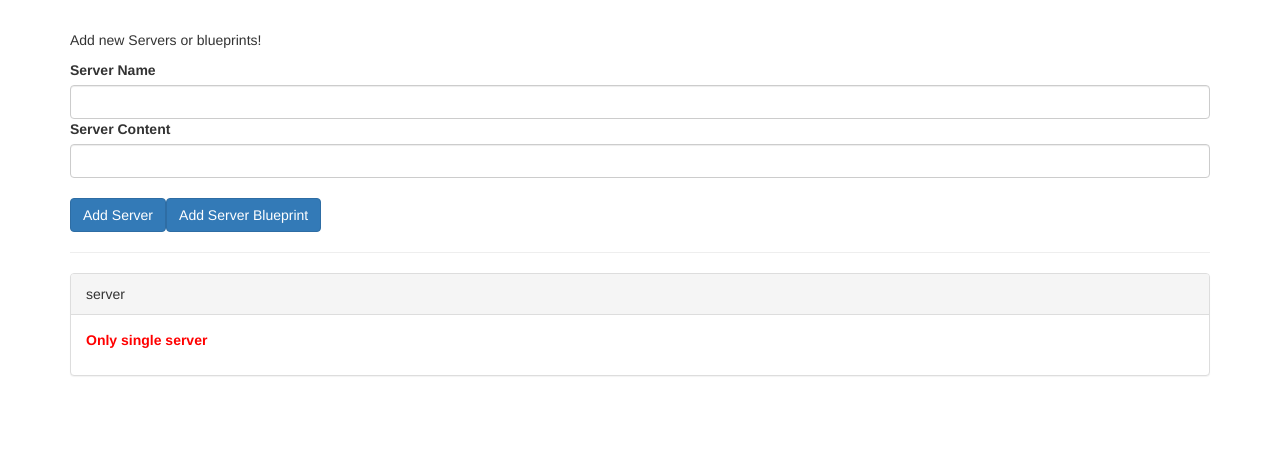
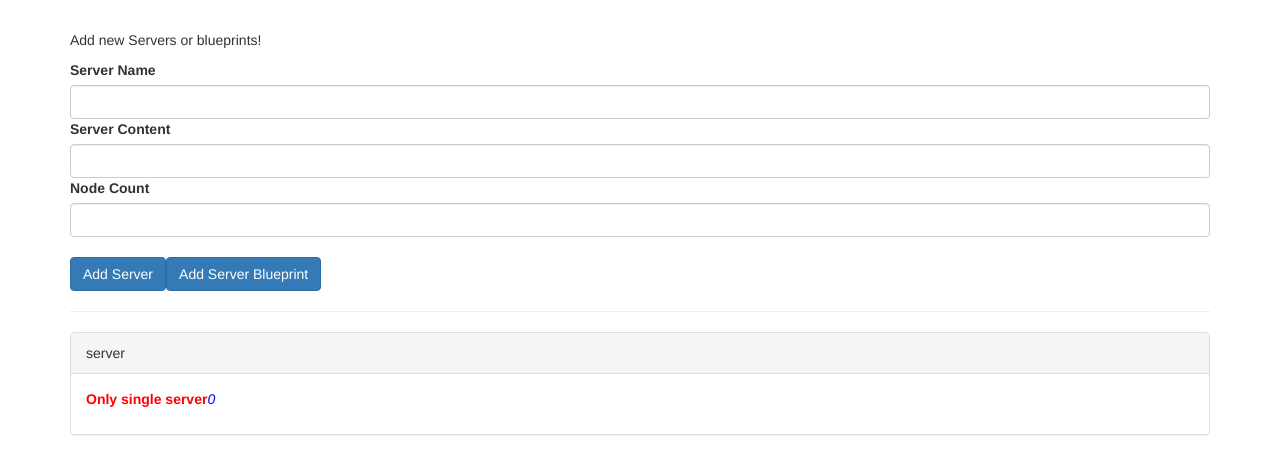
Before and after one commit to sopehl/angular-practice, an Angular app in the folder cmp-data-binding1/: page / in a window 1280 px wide. Shown: the top 474 px of the page. Built offline with nearby package versions, Linux system fonts and the light colour scheme.

Commit message:
Added ViewChild and local variable

```diff
--- a/cmp-data-binding1/src/app/app.component.ts
+++ b/cmp-data-binding1/src/app/app.component.ts
@@ -6,21 +6,23 @@ import { Component } from '@angular/core';
   styleUrls: ['./app.component.css']
 })
 export class AppComponent {
-  serverElements = [{name:'server', type: 'server', content: 'Only single server'}];
+  serverElements = [{name:'server', type: 'server', content: 'Only single server', nodeCount: 0}];
 
-  onServerCreated(serverEvent : {serverName: string, serverContent: string}) {
+  onServerCreated(serverEvent : {serverName: string, serverContent: string, nodeCount: number}) {
     this.serverElements.push({
       type: 'server',
       name: serverEvent.serverName,
-      content: serverEvent.serverContent
+      content: serverEvent.serverContent,
+      nodeCount: serverEvent.nodeCount
     });
   }
 
-  onBlueprintCreated(blueprintEvent : {serverName: string, serverContent: string}) {
+  onBlueprintCreated(blueprintEvent : {serverName: string, serverContent: string, nodeCount: number}) {
     this.serverElements.push({
       type: 'blueprint',
       name: blueprintEvent.serverName,
-      content: blueprintEvent.serverContent
+      content: blueprintEvent.serverContent,
+      nodeCount: blueprintEvent.nodeCount
     });
   }
 }
--- a/cmp-data-binding1/src/app/cockpit/cockpit.component.html
+++ b/cmp-data-binding1/src/app/cockpit/cockpit.component.html
@@ -2,13 +2,16 @@
     <div class="col-xs-12">
       <p>Add new Servers or blueprints!</p>
       <label>Server Name</label>
-      <input type="text" class="form-control" [(ngModel)]="newServerName">
+      <!-- <input type="text" class="form-control" [(ngModel)]="newServerName"> -->
+      <input type="text" class="form-control" #serverNameInputElement>
       <label>Server Content</label>
       <input type="text" class="form-control" [(ngModel)]="newServerContent">
+      <label>Node Count</label>
+      <input type="number" class="form-control" #serverNodeCount>
       <br>
       <button
         class="btn btn-primary"
-        (click)="onAddServer()">Add Server</button>
+        (click)="onAddServer(serverNameInputElement)">Add Server</button>
       <button
         class="btn btn-primary"
         (click)="onAddBlueprint()">Add Server Blueprint</button>
--- a/cmp-data-binding1/src/app/cockpit/cockpit.component.ts
+++ b/cmp-data-binding1/src/app/cockpit/cockpit.component.ts
@@ -1,4 +1,4 @@
-import { Component, EventEmitter, OnInit, Output } from '@angular/core';
+import { Component, ElementRef, EventEmitter, OnInit, Output, ViewChild } from '@angular/core';
 
 @Component({
   selector: 'app-cockpit',
@@ -7,9 +7,10 @@ import { Component, EventEmitter, OnInit, Output } from '@angular/core';
 })
 export class CockpitComponent implements OnInit {
 
-  @Output() serverCreated = new EventEmitter<{serverName: string, serverContent: string}>();
-  @Output('bpCreated') blueprintCreated = new EventEmitter<{serverName: string, serverContent: string}>();
+  @Output() serverCreated = new EventEmitter<{serverName: string, serverContent: string, nodeCount: number}>();
+  @Output('bpCreated') blueprintCreated = new EventEmitter<{serverName: string, serverContent: string, nodeCount: number}>();
 
+  @ViewChild('serverNodeCount') nodeCount: ElementRef;
   newServerName = '';
   newServerContent = '';
 
@@ -18,12 +19,15 @@ export class CockpitComponent implements OnInit {
   ngOnInit(): void {
   }
 
-  onAddServer() {
-    this.serverCreated.emit({serverName: this.newServerName, serverContent: this.newServerContent});
+  onAddServer(serverInput) {
+    console.log(serverInput);
+    console.log(this.nodeCount);
+    this.serverCreated.emit({serverName: serverInput.value, serverContent: this.newServerContent, nodeCount: this.nodeCount.nativeElement.value});
   }
 
   onAddBlueprint() {
-    this.blueprintCreated.emit({serverName: this.newServerName, serverContent: this.newServerContent});
+    console.log(this.nodeCount);
+    this.blueprintCreated.emit({serverName: this.newServerName, serverContent: this.newServerContent, nodeCount: this.nodeCount.nativeElement.value});
   }
 
 }
--- a/cmp-data-binding1/src/app/server-element/server-element.component.html
+++ b/cmp-data-binding1/src/app/server-element/server-element.component.html
@@ -5,6 +5,7 @@
         <p>
         <strong *ngIf="element.type === 'server'" style="color: red">{{ element.content }}</strong>
         <em *ngIf="element.type === 'blueprint'">{{ element.content }}</em>
+        <i>{{element.nodeCount}}</i>
         </p>
     </div>
 </div>
--- a/cmp-data-binding1/src/app/server-element/server-element.component.ts
+++ b/cmp-data-binding1/src/app/server-element/server-element.component.ts
@@ -8,7 +8,7 @@ import { Component, OnInit, Input, ViewEncapsulation } from '@angular/core';
 })
 export class ServerElementComponent implements OnInit {
 
-  @Input() element: {name: string, type: string, content: string};
+  @Input() element: {name: string, type: string, content: string, nodeCount: number};
   // @Input('srvElement') element: {name: string, type: string, content: string};
 
   constructor() { }
```
Also changed, not shown: 1 other file (tests, documents, lock files or other folders).
